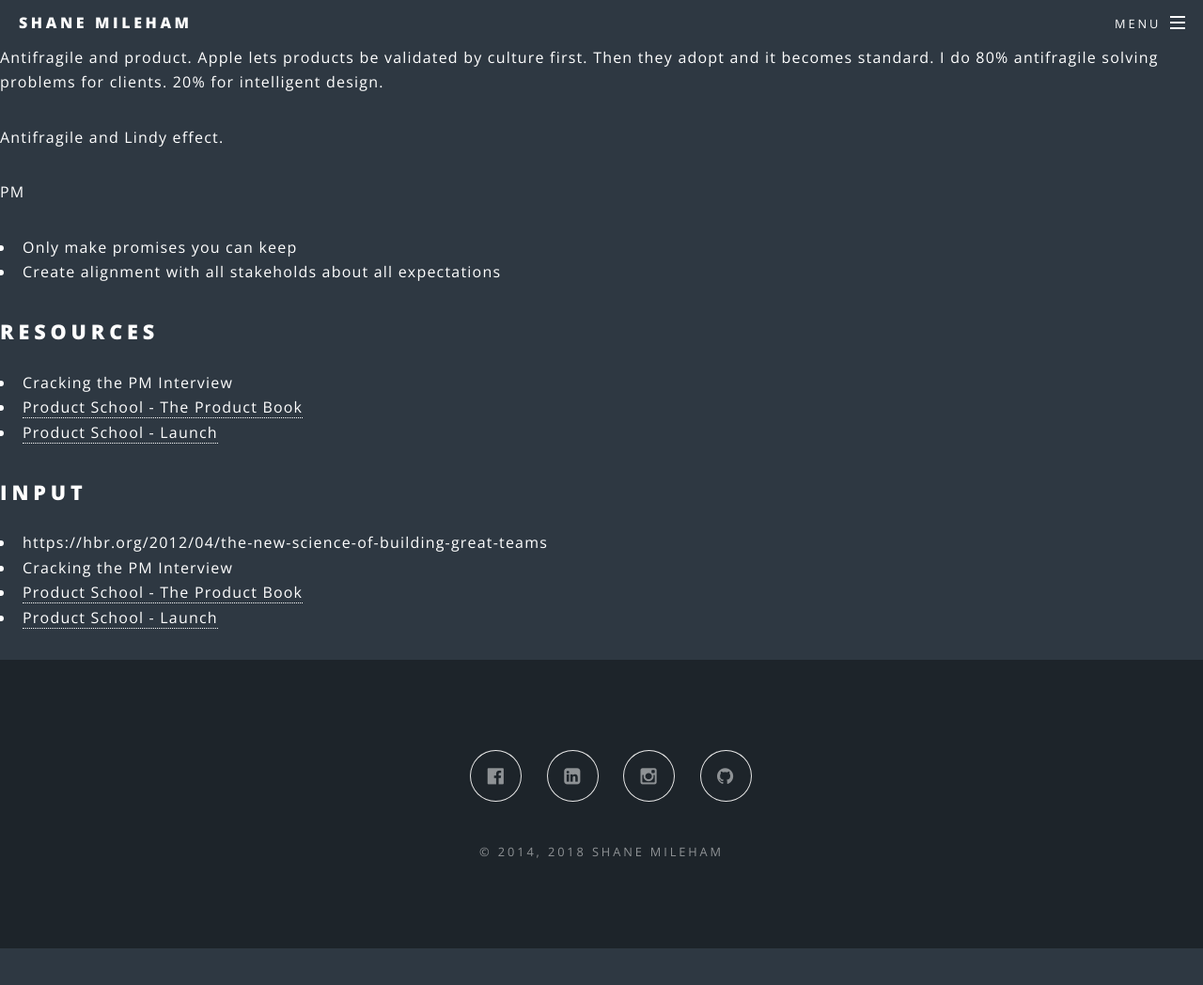
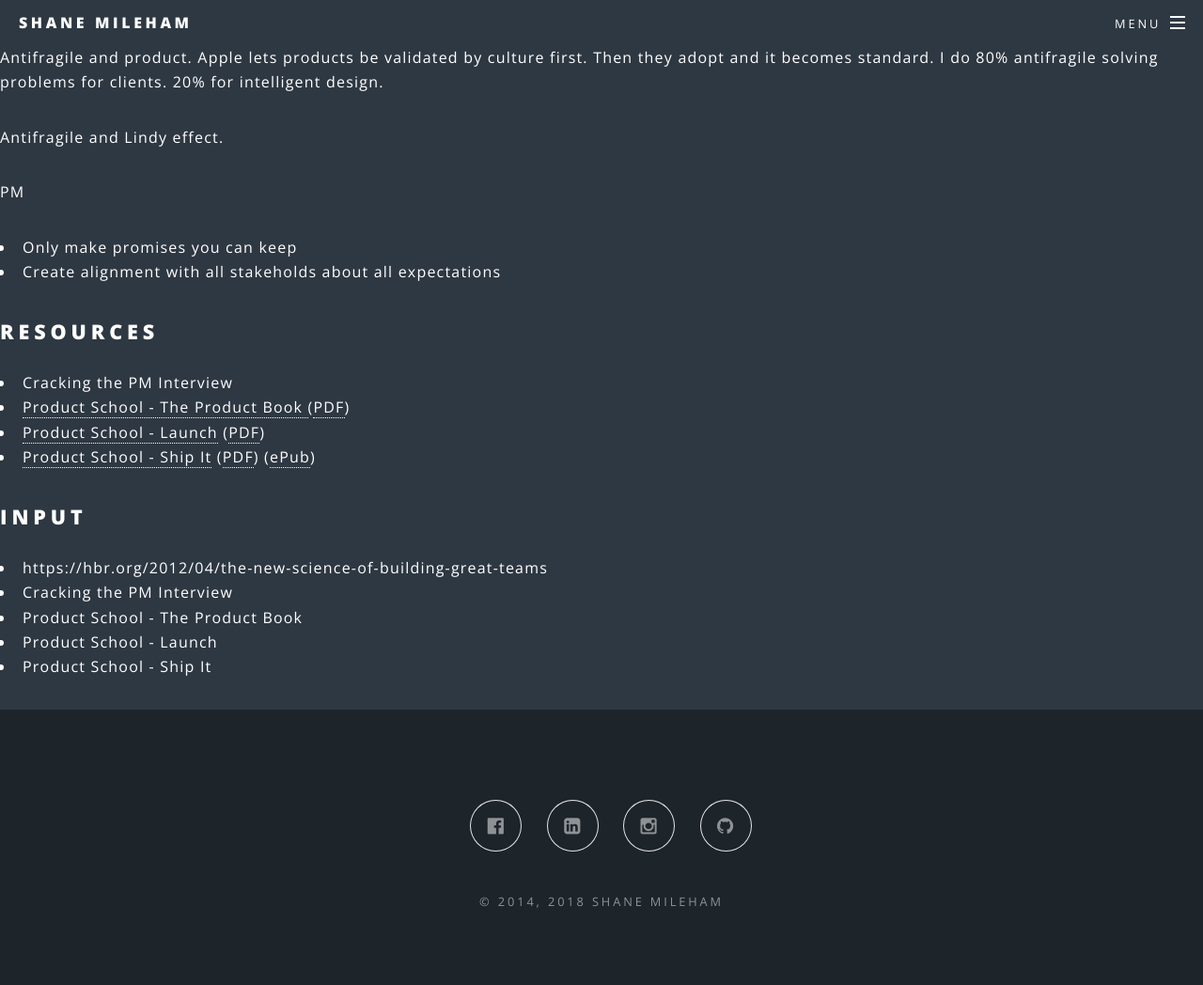
Before and after one commit to shanemileham/shanemileham.github.io, a Jekyll site: the page built from _kb/business/product/product.md, in a window 1280 px wide and 1062 px high. Shown: the top 1048 px of the window at 94% size. Built offline with Jekyll 4.4.1, drawn with Linux system fonts in a browser that asks for light colours; comment, search, counter and statistics services are not loaded.

Commit message:
Added new product book

```diff
--- a/_kb/business/product/product.md
+++ b/_kb/business/product/product.md
@@ -16,11 +16,13 @@
 
 ## Resources
 - Cracking the PM Interview
-- [Product School - The Product Book](https://drive.google.com/open?id=1pYk_Zu5r72oMipFylsCQ0ii1FiS_GKZq)
-- [Product School - Launch](https://drive.google.com/open?id=1fjvtxK18K9qz5RmcXjS6I1_y2ZXsXA8D)
+- [Product School - The Product Book ](https://www.productschool.com/the-product-book/)([PDF](https://drive.google.com/open?id=1pYk_Zu5r72oMipFylsCQ0ii1FiS_GKZq))
+- [Product School - Launch](https://www.productschool.com/launch-book/) ([PDF](https://drive.google.com/open?id=1fjvtxK18K9qz5RmcXjS6I1_y2ZXsXA8D))
+- [Product School - Ship It](https://www.productschool.com/ship-it-book/) ([PDF](https://drive.google.com/open?id=1JWN2jpf7WRHDXqbCejOjPTpTUG6VDTLz)) ([ePub](https://drive.google.com/open?id=10UhwYgLq4rTMX1LDyLREzi2nboXM8tCx))
 
 ## Input
 - https://hbr.org/2012/04/the-new-science-of-building-great-teams
 - Cracking the PM Interview
-- [Product School - The Product Book](https://drive.google.com/open?id=1pYk_Zu5r72oMipFylsCQ0ii1FiS_GKZq)
-- [Product School - Launch](https://drive.google.com/open?id=1fjvtxK18K9qz5RmcXjS6I1_y2ZXsXA8D)
+- Product School - The Product Book
+- Product School - Launch
+- Product School - Ship It
```
